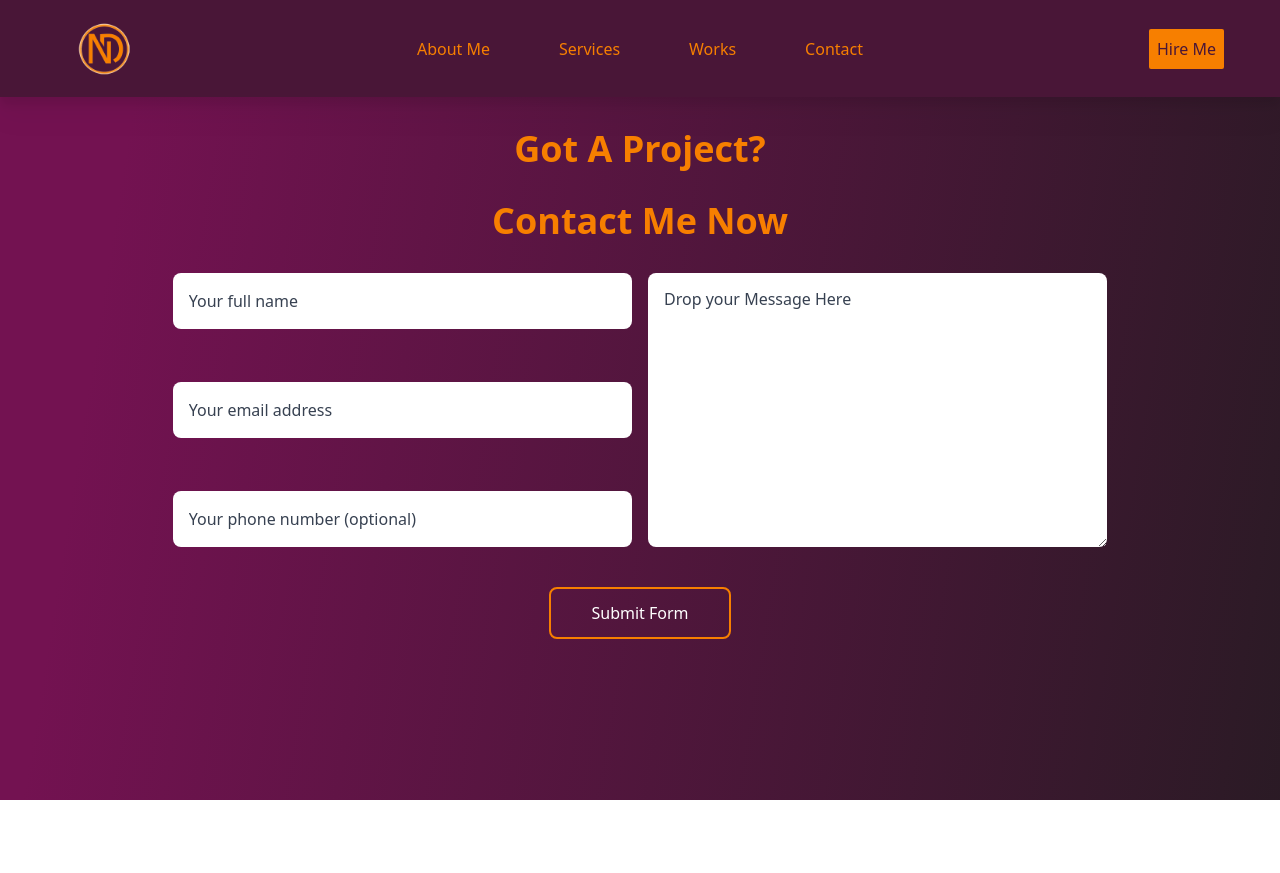
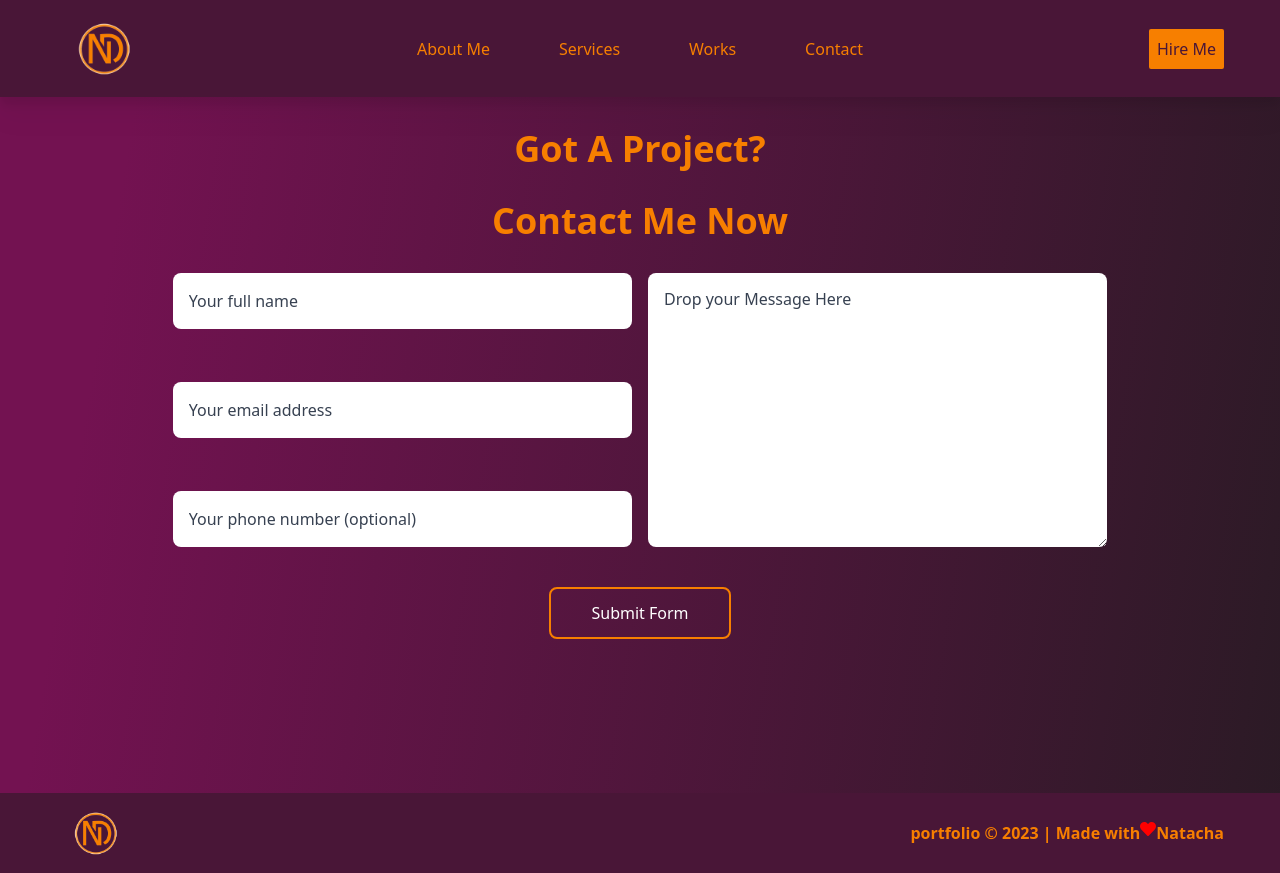
Before and after one commit to Natacha-Danbadan/portfolio, a React (Create React App) app: page /contact in a window 1280 px wide. Before the commit the page ends 800 px from the top, so only its background shows below. Built offline with nearby package versions, Linux system fonts and the light colour scheme.

Commit message:
added the footer section

```diff
--- a/package.json
+++ b/package.json
@@ -14,6 +14,7 @@
     "react-scripts": "5.0.1",
     "react-scrollspy-nav": "^1.3.0",
     "react-slick": "^0.29.0",
+    "react-sticky": "^6.0.3",
     "slick-carousel": "^1.8.1",
     "web-vitals": "^2.1.4"
   },
--- a/src/App.js
+++ b/src/App.js
@@ -8,7 +8,7 @@ import Profile from "./components/pages/Profile"
 import Services from './components/pages/Services'
 import Works from './components/pages/Works'
 import Contact from "./components/pages/Contact";
-// import Footer from './components/Footer'
+import Footer from './components/Footer'
 
 function App() {
   return (
@@ -22,7 +22,7 @@ function App() {
             <Route path='/works' element = {<Works/>}></Route>
             <Route path='/contact' element = {<Contact/>}></Route>
           </Routes>
-        {/* <Footer/>   */}
+        <Footer/>
         </div>
     </Router>
 
--- a/src/components/Footer.jsx
+++ b/src/components/Footer.jsx
@@ -1,8 +1,20 @@
-import React from 'react'
+
+import {FaHeart} from 'react-icons/fa'
+import logo from "../logo.png"
 
 function Footer() {
+  const newYear = new Date().getFullYear();
   return (
-    <h1>hi</h1>
+    <div className="">
+            <nav className='w-full  md:px-14 px-8 bg-primaryTwo flex justify-between items-center'>
+              <div className="md:w-1/2 w-1/4 logo">
+                <img src={logo} alt="" className='md:w-20 w-4/5'/>
+              </div>
+              <div className="md:w-1/2 w-3/4 hire-me-btn md:text-base text-xs flex justify-end font-semibold text-secondary">
+              portfolio &copy; {newYear} | Made with<FaHeart style={{color: 'red'}} /> Natacha
+              </div>
+            </nav>
+    </div>
   )
 }
 
--- a/src/components/Header.jsx
+++ b/src/components/Header.jsx
@@ -10,8 +10,6 @@ function Header() {
   const [openModal, setOpenModal] = useState(false)
   const modalHandler =()=> {
     setOpenModal(!openModal)
-    console.log(5)
-
    }
 
   const linkFunc =() => {
@@ -25,7 +23,7 @@ function Header() {
 
   return (
           <div className="">
-            <nav className='w-full drop-shadow-xl  md:px-14 px-8 bg-primaryTwo flex justify-between items-center'>
+            <nav className='w-full drop-shadow-xl md:px-14 px-8 bg-primaryTwo flex justify-between items-center'>
               <div className="w-3/12 logo">
                 <img src={logo} alt="" className='lg:w-4/12 md:w-10/12 w-full'/>
               </div>
--- a/src/components/Work.jsx
+++ b/src/components/Work.jsx
@@ -8,7 +8,7 @@ function Work({props}) {
           <div className='w-full aspect-[1.845] rounded-[20px]'>
             <img className='object-cover' src={ img } alt={title}/>
           </div>
-          <a href={ link }><h3 className='text-secondary text-2xl lg:text-[32px] hover:underline hover:underline-offset-8 font-bold my-4'>{ title }</h3></a>
+          <a href={ link } target="_blank" rel="noreferrer" ><h3 className='text-secondary text-2xl lg:text-[32px] hover:underline hover:underline-offset-8 font-bold my-4'>{ title }</h3></a>
           <p className="text-sm lg:text-lg font-semibold">{ description }</p>
           <div className="flex justify-center gap-4 lg:gap-8 items-center mt-6">
                 { skills.map((item,idx) => (
```
Also changed, not shown: 1 other file (tests, documents, lock files or other folders).
